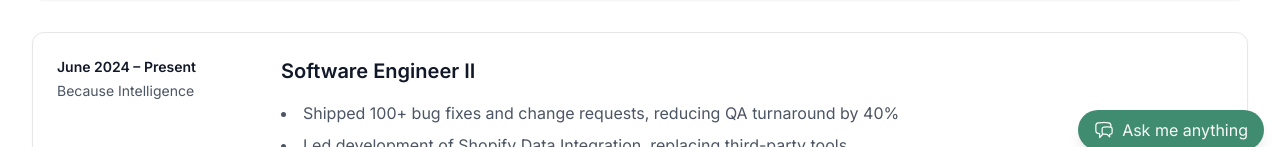
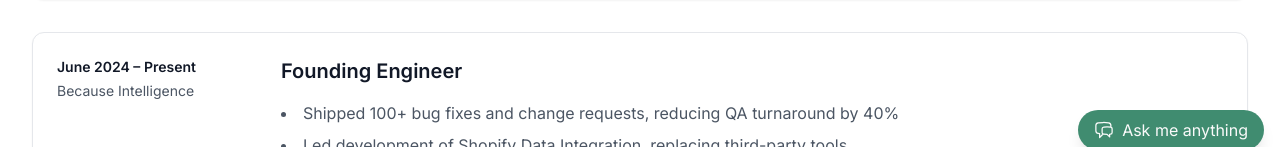
Before and after one commit to rodrigo-r-martins/my-portfolio, a Next.js app: page /experience in a window 1280 px wide. Shown: the part 634-781 px from the top of the page. Built offline with nearby package versions, Linux system fonts and the light colour scheme.

Commit message:
updated title

```diff
--- a/src/content/about.ts
+++ b/src/content/about.ts
@@ -85,7 +85,7 @@ export const aboutContent: {
   story: {
     title: "My Story",
     paragraphs: [
-      "I'm a software engineer with a passion for creating elegant solutions to complex problems. My journey in tech began with simple HTML websites and has evolved into building sophisticated full-stack applications that serve thousands of users.",
+      "I'm a full-stack engineer with a passion for creating elegant solutions to complex problems. My journey in tech began with simple HTML websites and has evolved into building sophisticated full-stack applications that serve thousands of users.",
       "At Because, I've had the opportunity to work on challenging projects that have significantly improved our data analytics and e-commerce capabilities. I take pride in writing clean, maintainable code and building features that make a real impact on user experience.",
     ],
   },
--- a/src/content/experiences.ts
+++ b/src/content/experiences.ts
@@ -32,7 +32,7 @@ export const experiences: Experience[] = [
     ],
   },
   {
-    title: "Software Engineer II",
+    title: "Founding Engineer",
     company: "Because Intelligence",
     period: "June 2024 – Present",
     achievements: [
```
